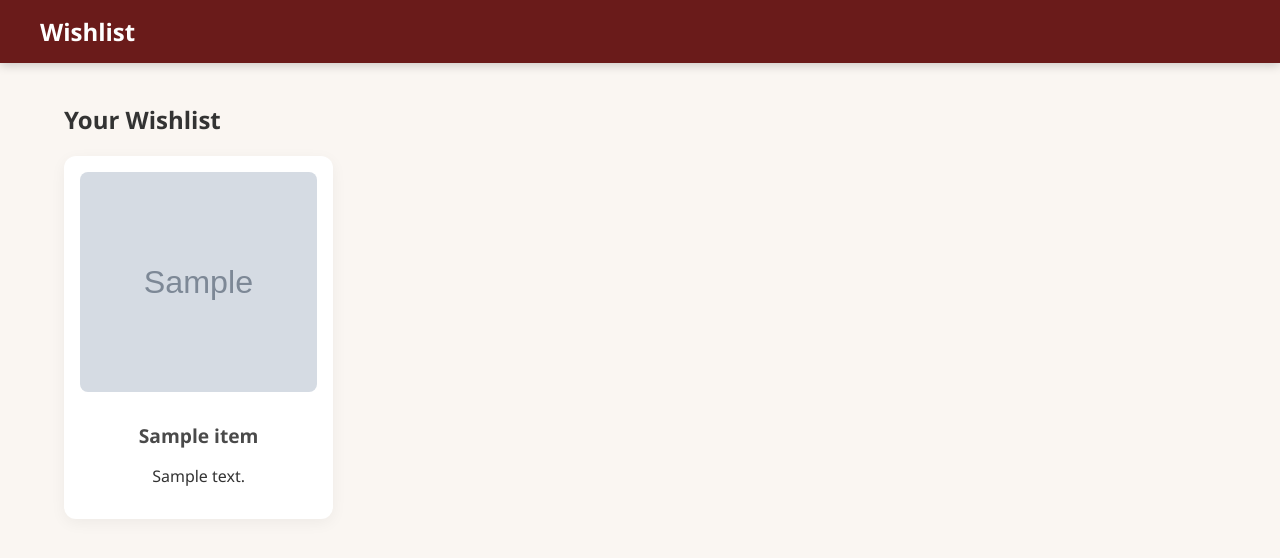
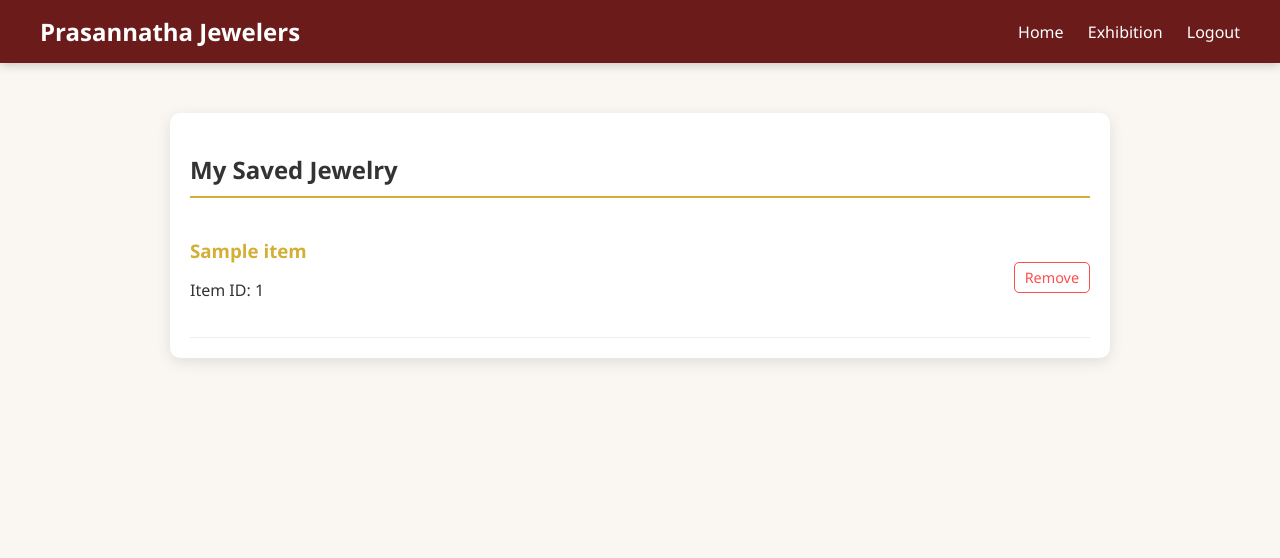
Before and after one commit to prasannathaarepalli/JewelryProject, a Flask app: template templates/wishlist.html in a window 1280 px wide. Shown: the top 558 px of the page. Run offline with Flask 3, Linux system fonts and the light colour scheme; the template is opened without the code that fills it: most values are stand-ins (such as "Sample title", 1, 10 or a date in 2020); grey boxes marked "Sample" are stand-in pictures.

Commit message:
Updated code

```diff
--- a/templates/wishlist.html
+++ b/templates/wishlist.html
@@ -1,26 +1,78 @@
 <!DOCTYPE html>
 <html>
 <head>
-    <title>Wishlist</title>
+    <title>My Wishlist | Prasannatha Jewelers</title>
     <link rel="stylesheet" href="{{ url_for('static', filename='css/style.css') }}">
+    <style>
+        .wishlist-container {
+            max-width: 900px;
+            margin: 50px auto;
+            padding: 20px;
+            background: white;
+            box-shadow: 0 4px 15px rgba(0,0,0,0.1);
+            border-radius: 10px;
+        }
+        .wishlist-item {
+            display: flex;
+            align-items: center;
+            justify-content: space-between;
+            border-bottom: 1px solid #eee;
+            padding: 20px 0;
+        }
+        .item-info h3 {
+            color: #D4AF37; /* Royal Gold */
+            margin: 0;
+        }
+        .btn-remove {
+            color: #ff4d4d;
+            text-decoration: none;
+            font-size: 0.9rem;
+            border: 1px solid #ff4d4d;
+            padding: 5px 10px;
+            border-radius: 5px;
+        }
+        .btn-remove:hover {
+            background: #ff4d4d;
+            color: white;
+        }
+        .empty-msg {
+            text-align: center;
+            padding: 40px;
+            color: #888;
+        }
+    </style>
 </head>
 <body>
 
 <div class="navbar">
-    <h1>Wishlist</h1>
+    <h1>Prasannatha Jewelers</h1>
+    <div class="nav-links">
+        <a href="/">Home</a>
+        <a href="/virtual_exhibition">Exhibition</a>
+        <a href="/logout">Logout</a>
+    </div>
 </div>
 
-<div class="container">
-    <h2>Your Wishlist</h2>
-    <div class="grid">
-        {% for item in wishlist %}
-        <div class="item">
-            <img src="{{ item.item_image }}">
-            <h3>{{ item.item_name }}</h3>
-            <p>{{ item.item_details }}</p>
+<div class="wishlist-container">
+    <h2 style="border-bottom: 2px solid #D4AF37; padding-bottom: 10px;">My Saved Jewelry</h2>
+
+    {% if items %}
+        {% for item in items %}
+        <div class="wishlist-item">
+            <div class="item-info">
+                <h3>{{ item.item_name }}</h3>
+                <p>Item ID: {{ item.item_id }}</p>
+            </div>
+            <a href="/remove_item/{{ item.item_id }}" class="btn-remove">Remove</a>
         </div>
         {% endfor %}
-    </div>
+    {% else %}
+        <div class="empty-msg">
+            <p>Your wishlist is empty. Start exploring the exhibition!</p>
+            <br>
+            <a href="/virtual_exhibition" style="color: #D4AF37;">Back to Exhibition</a>
+        </div>
+    {% endif %}
 </div>
 
 </body>
```
